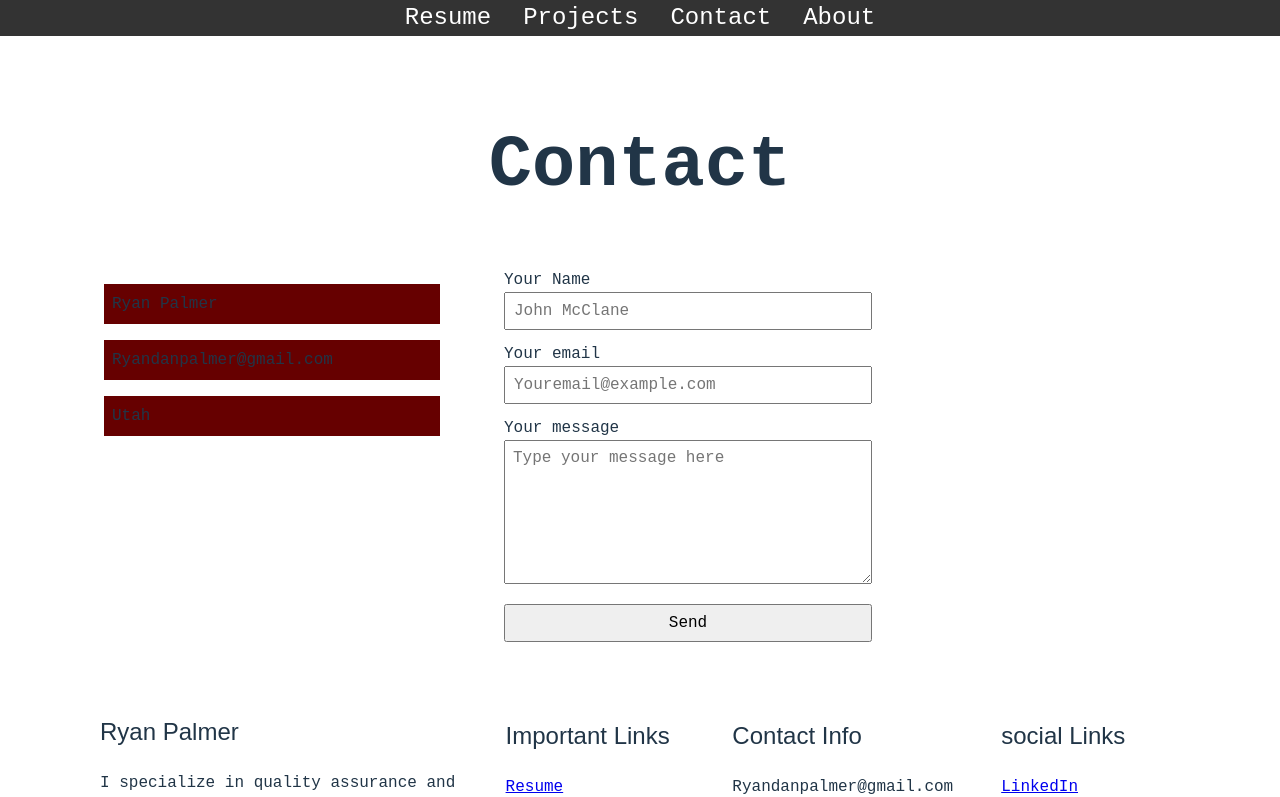
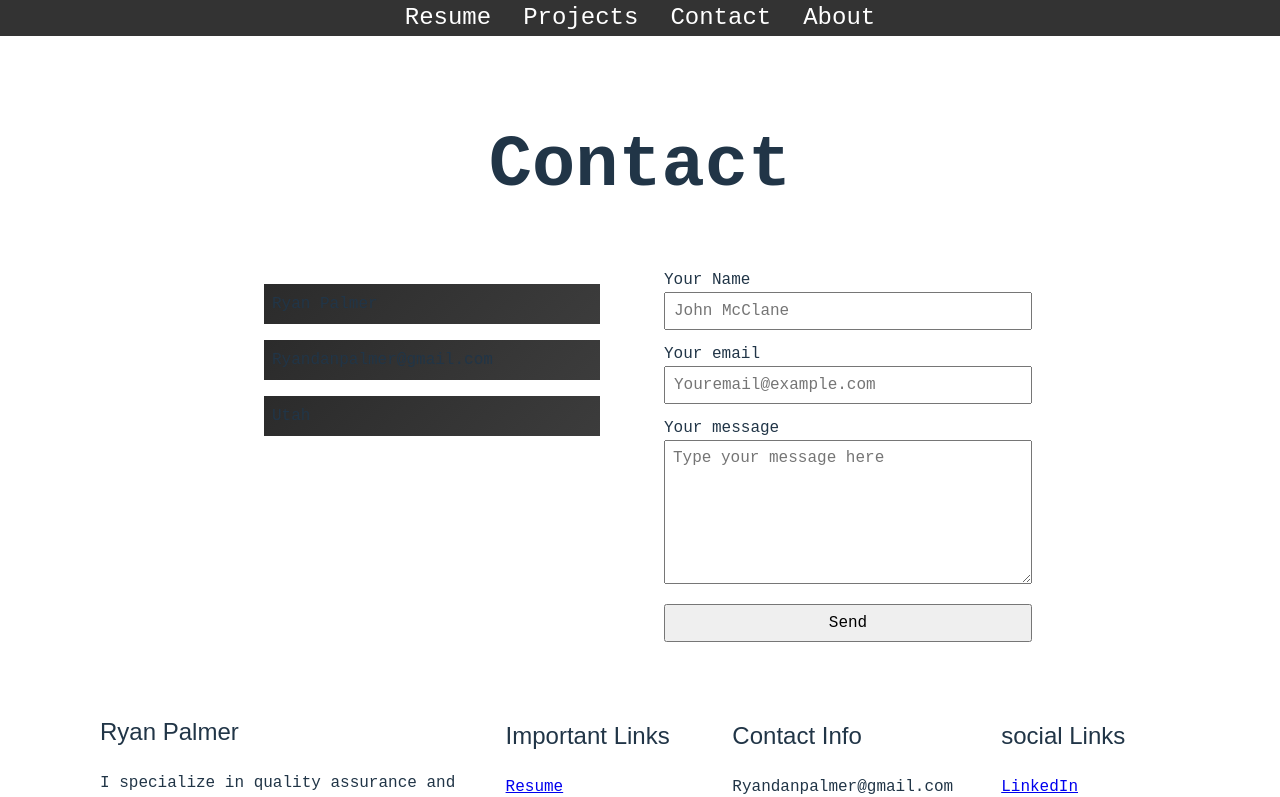
Before and after one commit to Nakatomi881/my-resume-site, a React (Vite) app in the folder my-resume-site/: page /contact in a window 1280 px wide. Shown: the top 797 px of the page. Built offline with nearby package versions, Linux system fonts and the light colour scheme.

Commit message:
fixed contact center issue, added linear-gradient background on ccontact information

```diff
--- a/my-resume-site/src/pages/contact/contact.module.css
+++ b/my-resume-site/src/pages/contact/contact.module.css
@@ -18,6 +18,7 @@
   .container {
 
     display: flex;
+    justify-content: center;
     gap: 1rem;
 
 
@@ -35,19 +36,19 @@
   }
 
   .name {
-    background-color: #660000;
+    background: linear-gradient(135deg, #2b2b2b, #3c3c3c);
     margin: 1rem;
     padding: .5rem;
   }
 
   .email {
-    background-color: #660000;
+    background: linear-gradient(135deg, #2b2b2b, #3c3c3c);
     margin: 1rem;
     padding: .5rem;
   }
 
   .location {
-    background-color: #660000;
+    background: linear-gradient(135deg, #2b2b2b, #3c3c3c);
     margin: 1rem;
     padding: .5rem;
 
```
